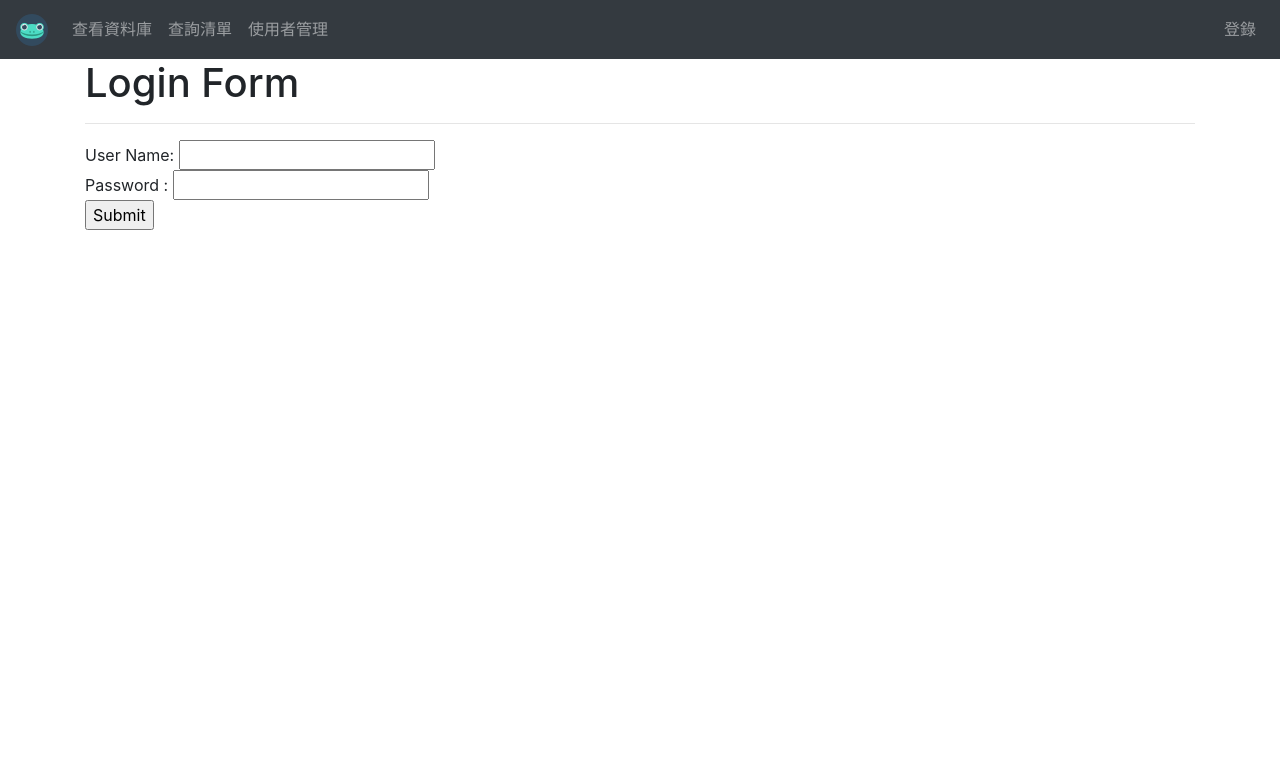
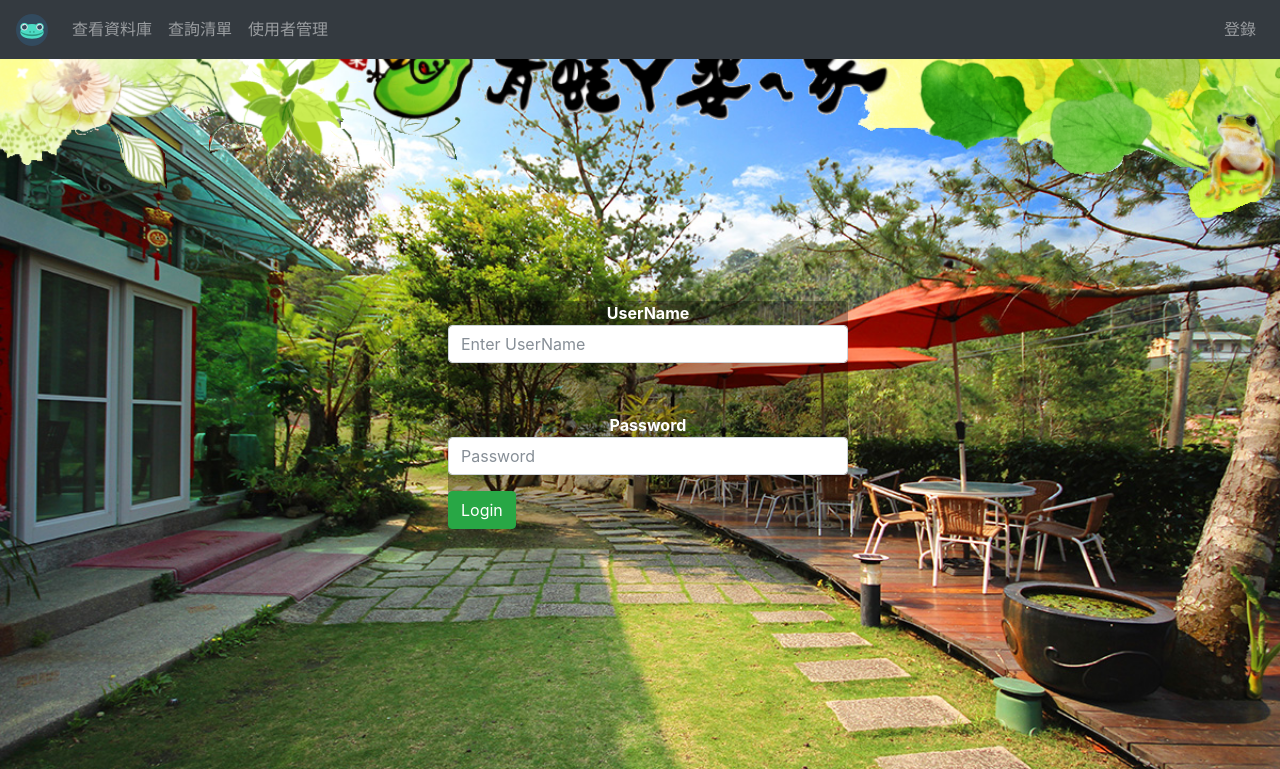
Before and after one commit to SE-Frog/Ecology_frontend, a PHP site: page /loginForm.php in a window 1280 px wide; the page is wider, and only the part inside the window is pictured. Shown: the top 769 px of that part. Run offline with PHP 8.4, Linux system fonts and the light colour scheme; some libraries are stand-ins or nearby versions.

Commit message:
登入畫面

```diff
--- a/Views/loginForm.php
+++ b/Views/loginForm.php
@@ -7,15 +7,39 @@
   // 在header裡面會重新開啟
   include 'header.php';
 ?>
-<div class="container">
-  <h1>Login Form</h1><hr />
-  <form method="post" action="../Control/loginControl.php">
-    <input type="hidden" name="act" value="login">
-    User Name: <input type="text" name="id"><br />
-    Password : <input type="password" name="pwd"><br />
-    <input type="submit">
-  </form>
+<style>
+.myclass {
+  background-image   : url(frogs.png),
+                       url(house.jpg);
+
+  background-repeat  : no-repeat,
+                       no-repeat;
+
+  background-size: cover,
+                   cover;
+}
+form {position absolute; width:400px;}
+.form-group{margin: 50px auto;text-align:center}
+</style>
+<link rel="stylesheet" href="https://maxcdn.bootstrapcdn.com/bootstrap/4.0.0-beta.2/css/bootstrap.min.css" integrity="sha384-PsH8R72JQ3SOdhVi3uxftmaW6Vc51MKb0q5P2rRUpPvrszuE4W1povHYgTpBfshb" crossorigin="anonymous">
+<body class="myclass">
+<div style="position:relative; left:35vw; top:15vw;">
+<form  method="post" action="../Control/loginControl.php" class="rounded" style="background-color:rgba(0,0,0,0.3);">
+  <input type="hidden" name="act" value="login">
+  <div class="form-group">
+    <span style="color:white;font-weight:bold;">UserName</span>
+    <input type="text" name="id" class="form-control" id="exampleInputUserName" placeholder="Enter UserName">
+  </div>
+  <div class="form-group">
+    <span style="color:white;font-weight:bold;">Password</span>
+    <input type="password" name="pwd" class="form-control" id="exampleInputPassword1" placeholder="Password">
+  </div>
+  <button type="submit" class="btn btn-success" value="登入" >Login</button>
+
+</form>
 </div>
+</div>
+</body>
 
 <?php
   include 'footer.php';
```
